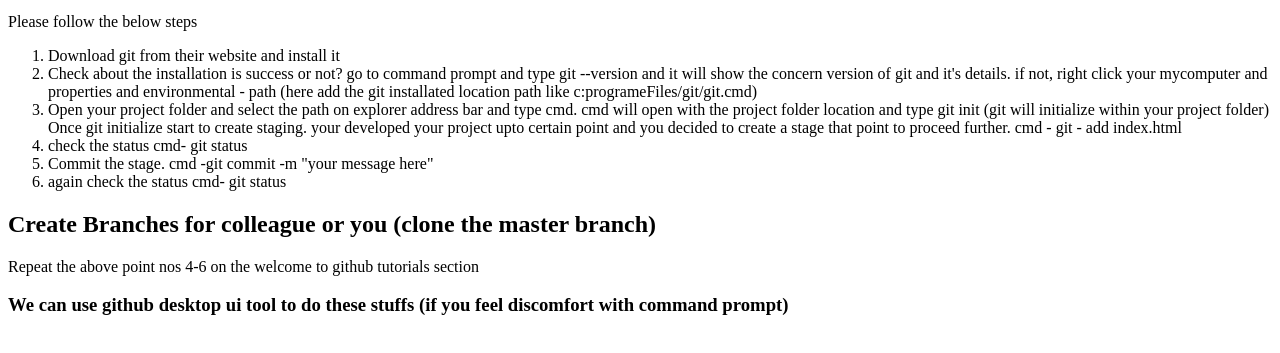
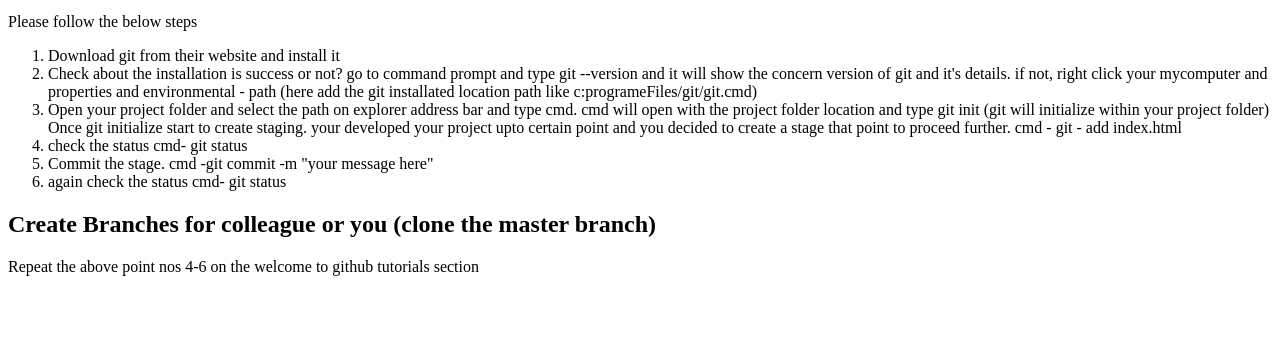
Before and after one commit to blissmani77/demo, a plain HTML site: page index.html in a window 1280 px wide. Shown: the part 101-454 px from the top of the page. Drawn offline with Linux system fonts and the light colour scheme.

```diff
--- a/index.html
+++ b/index.html
@@ -25,7 +25,6 @@
 </ol>
 <h2>Create Branches for colleague or you (clone the master branch)</h2>
 <p>Repeat the above point nos 4-6 on the welcome to github tutorials section </p>
-<h3>We can use github desktop ui tool to do these stuffs (if you feel discomfort with command prompt)</h3>
 <script src="script.js"></script>
 </body>
 </html>
```
